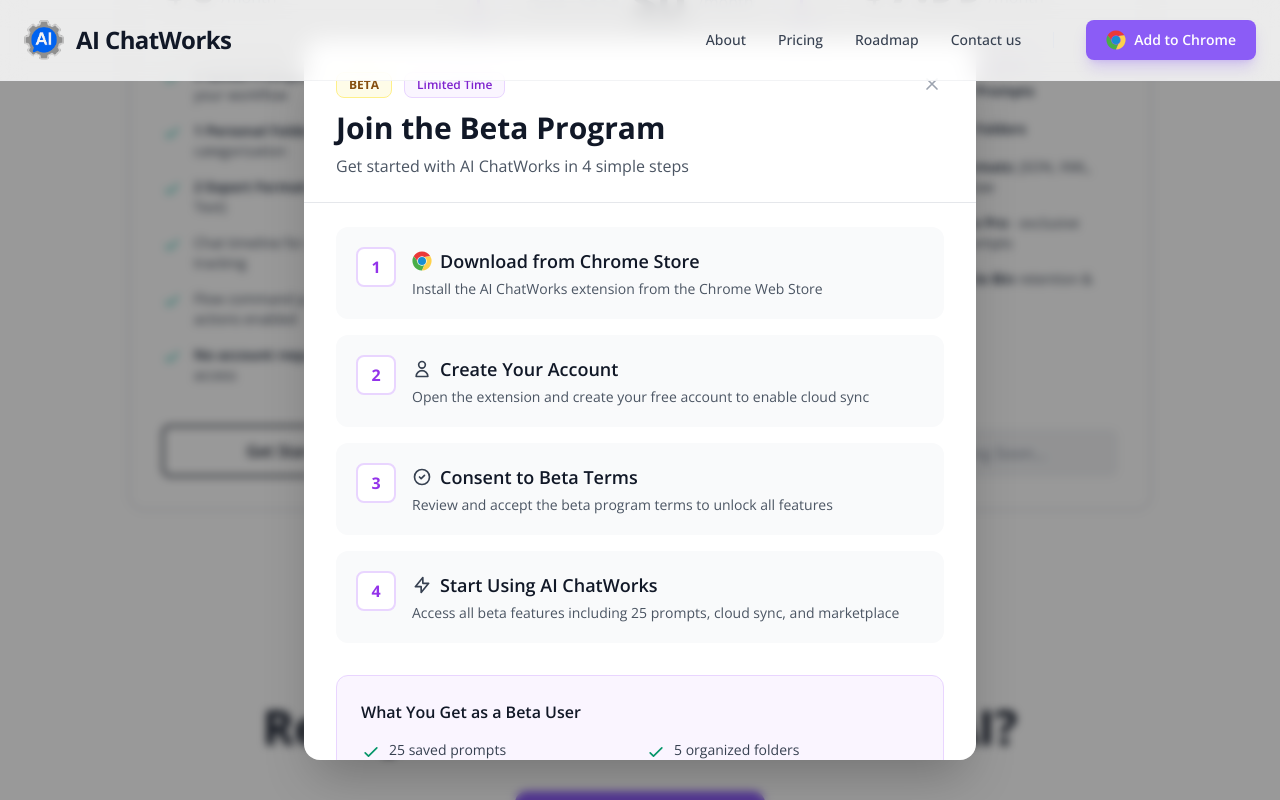
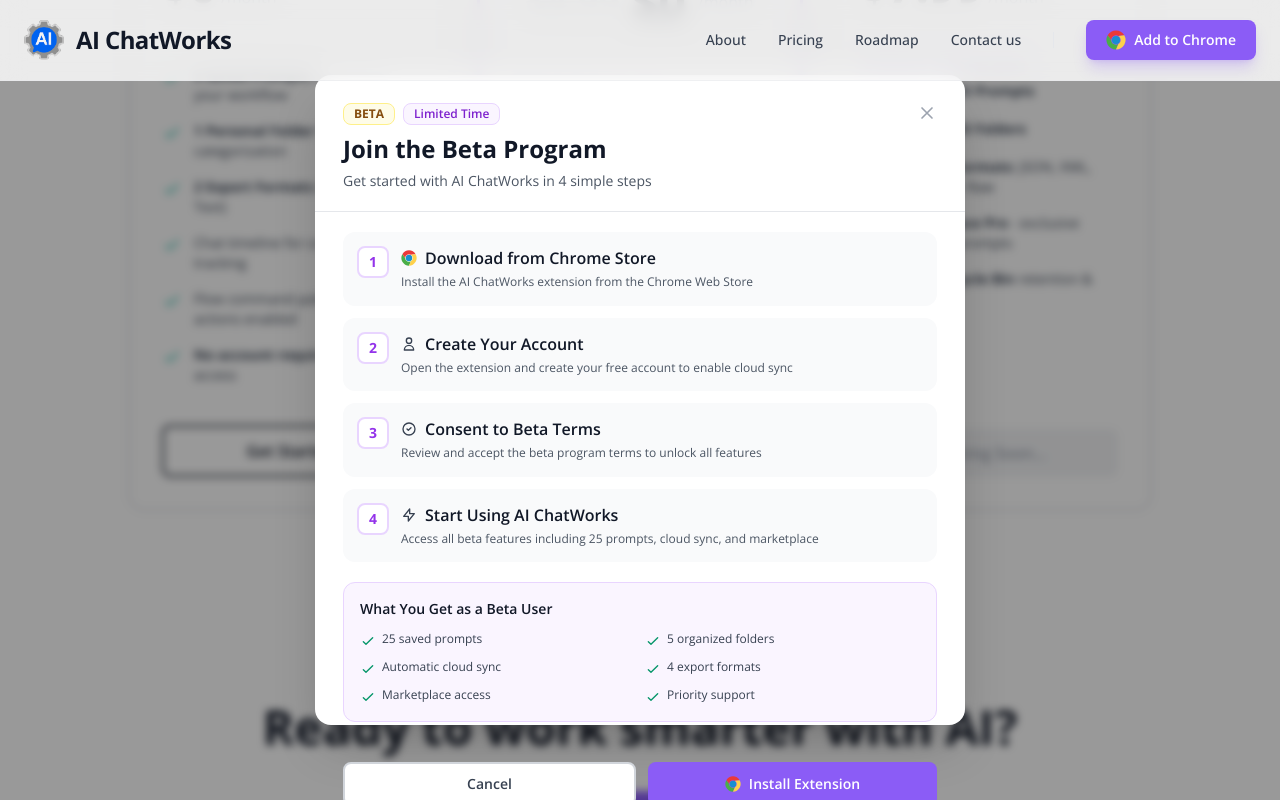
Before and after one commit to roeymit84/ai-chatworks-website, a Next.js app: page / in a window 1280 px wide. Both pictures are taken after a click on the button "Join Beta". Shown: the part 2227-3027 px from the top of the page. Built offline with nearby package versions, Linux system fonts and the light colour scheme.

Commit message:
Add files via upload

```diff
--- a/components/BetaModal.jsx
+++ b/components/BetaModal.jsx
@@ -1,5 +1,5 @@
 // BetaModal.jsx
-// Clean, sophisticated modal matching AI ChatWorks brand guidelines
+// Fixed 650x650px modal with no scrolling
 // Place in: /components/BetaModal.jsx
 
 import { useEffect } from 'react'
@@ -38,15 +38,16 @@
       {/* Backdrop */}
       <div className="absolute inset-0 bg-black/40 backdrop-blur-sm" />
 
-      {/* Modal Container */}
+      {/* Modal Container - FIXED 650x650px */}
       <div
-        className="relative bg-white rounded-2xl shadow-2xl max-w-2xl w-full max-h-[90vh] overflow-y-auto animate-scale-in"
+        className="relative bg-white rounded-2xl shadow-2xl animate-scale-in"
+        style={{ width: '650px', height: '650px' }}
         onClick={(e) => e.stopPropagation()}
       >
         {/* Close Button */}
         <button
           onClick={onClose}
-          className="absolute top-6 right-6 w-10 h-10 flex items-center justify-center rounded-lg hover:bg-gray-100 transition-colors duration-200 group"
+          className="absolute top-5 right-5 w-9 h-9 flex items-center justify-center rounded-lg hover:bg-gray-100 transition-colors duration-200 group z-10"
           aria-label="Close modal"
         >
           <svg className="w-5 h-5 text-gray-400 group-hover:text-gray-600" fill="none" stroke="currentColor" viewBox="0 0 24 24">
@@ -55,141 +56,141 @@
         </button>
 
         {/* Header */}
-        <div className="px-8 pt-8 pb-6 border-b border-gray-200">
-          <div className="flex items-center gap-3 mb-3">
-            <div className="inline-flex items-center gap-2 px-3 py-1 bg-yellow-50 border border-yellow-200 rounded-lg">
+        <div className="px-7 pt-7 pb-5 border-b border-gray-200">
+          <div className="flex items-center gap-2 mb-2">
+            <div className="inline-flex items-center gap-2 px-2.5 py-0.5 bg-yellow-50 border border-yellow-200 rounded-lg">
               <span className="text-xs font-bold text-yellow-800">BETA</span>
             </div>
-            <div className="inline-flex items-center gap-2 px-3 py-1 bg-purple-50 border border-purple-200 rounded-lg">
+            <div className="inline-flex items-center gap-2 px-2.5 py-0.5 bg-purple-50 border border-purple-200 rounded-lg">
               <span className="text-xs font-semibold text-purple-700">Limited Time</span>
             </div>
           </div>
-          <h2 className="text-3xl font-bold text-gray-900 mb-2">Join the Beta Program</h2>
-          <p className="text-base text-gray-600">Get started with AI ChatWorks in 4 simple steps</p>
+          <h2 className="text-2xl font-bold text-gray-900 mb-1.5">Join the Beta Program</h2>
+          <p className="text-sm text-gray-600">Get started with AI ChatWorks in 4 simple steps</p>
         </div>
 
         {/* Content */}
-        <div className="px-8 py-6">
-          {/* Steps */}
-          <div className="space-y-4 mb-8">
+        <div className="px-7 py-5">
+          {/* Steps - Compact */}
+          <div className="space-y-3 mb-5">
             {/* Step 1 */}
-            <div className="flex items-start gap-4 p-5 bg-gray-50 rounded-xl hover:bg-gray-100 transition-colors duration-200">
-              <div className="flex-shrink-0 w-10 h-10 flex items-center justify-center rounded-lg bg-white border-2 border-purple-200 text-purple-600 font-bold">
+            <div className="flex items-start gap-3 p-3.5 bg-gray-50 rounded-xl hover:bg-gray-100 transition-colors duration-200">
+              <div className="flex-shrink-0 w-8 h-8 flex items-center justify-center rounded-lg bg-white border-2 border-purple-200 text-purple-600 font-bold text-sm">
                 1
               </div>
-              <div className="flex-1">
-                <div className="flex items-center gap-2 mb-1">
-                  <svg className="w-5 h-5 text-gray-700" viewBox="0 0 100 100" xmlns="http://www.w3.org/2000/svg">
+              <div className="flex-1 min-w-0">
+                <div className="flex items-center gap-2 mb-0.5">
+                  <svg className="w-4 h-4 text-gray-700 flex-shrink-0" viewBox="0 0 100 100" xmlns="http://www.w3.org/2000/svg">
                     <ellipse cx="50" cy="50" rx="20" ry="20" fill="#188FD1" />
                     <path d="M 8.5,26 A 48,48 0 0 1 91.5,26 L 62,29.5 A 24,24 0 0 0 26,50 z" fill="#EA3939" />
                     <path d="M 50,98 A 48,48 0 0 1 8.5,26 L 26,50 A 24,24 0 0 0 62,70.5 z" fill="#4AAE48" />
                     <path d="M 91.5,26 A 48,48 0 0 1 50,98 L 62,70.5 A 24,24 0 0 0 62,29.5 z" fill="#FED14B" />
                   </svg>
-                  <h3 className="text-lg font-semibold text-gray-900">Download from Chrome Store</h3>
+                  <h3 className="text-base font-semibold text-gray-900">Download from Chrome Store</h3>
                 </div>
-                <p className="text-sm text-gray-600">Install the AI ChatWorks extension from the Chrome Web Store</p>
+                <p className="text-xs text-gray-600 leading-relaxed">Install the AI ChatWorks extension from the Chrome Web Store</p>
               </div>
             </div>
 
             {/* Step 2 */}
-            <div className="flex items-start gap-4 p-5 bg-gray-50 rounded-xl hover:bg-gray-100 transition-colors duration-200">
-              <div className="flex-shrink-0 w-10 h-10 flex items-center justify-center rounded-lg bg-white border-2 border-purple-200 text-purple-600 font-bold">
+            <div className="flex items-start gap-3 p-3.5 bg-gray-50 rounded-xl hover:bg-gray-100 transition-colors duration-200">
+              <div className="flex-shrink-0 w-8 h-8 flex items-center justify-center rounded-lg bg-white border-2 border-purple-200 text-purple-600 font-bold text-sm">
                 2
               </div>
-              <div className="flex-1">
-                <div className="flex items-center gap-2 mb-1">
-                  <svg className="w-5 h-5 text-gray-700" fill="none" stroke="currentColor" viewBox="0 0 24 24">
+              <div className="flex-1 min-w-0">
+                <div className="flex items-center gap-2 mb-0.5">
+                  <svg className="w-4 h-4 text-gray-700 flex-shrink-0" fill="none" stroke="currentColor" viewBox="0 0 24 24">
                     <path strokeLinecap="round" strokeLinejoin="round" strokeWidth={2} d="M16 7a4 4 0 11-8 0 4 4 0 018 0zM12 14a7 7 0 00-7 7h14a7 7 0 00-7-7z" />
                   </svg>
-                  <h3 className="text-lg font-semibold text-gray-900">Create Your Account</h3>
+                  <h3 className="text-base font-semibold text-gray-900">Create Your Account</h3>
                 </div>
-                <p className="text-sm text-gray-600">Open the extension and create your free account to enable cloud sync</p>
+                <p className="text-xs text-gray-600 leading-relaxed">Open the extension and create your free account to enable cloud sync</p>
               </div>
             </div>
 
             {/* Step 3 */}
-            <div className="flex items-start gap-4 p-5 bg-gray-50 rounded-xl hover:bg-gray-100 transition-colors duration-200">
-              <div className="flex-shrink-0 w-10 h-10 flex items-center justify-center rounded-lg bg-white border-2 border-purple-200 text-purple-600 font-bold">
+            <div className="flex items-start gap-3 p-3.5 bg-gray-50 rounded-xl hover:bg-gray-100 transition-colors duration-200">
+              <div className="flex-shrink-0 w-8 h-8 flex items-center justify-center rounded-lg bg-white border-2 border-purple-200 text-purple-600 font-bold text-sm">
                 3
               </div>
-              <div className="flex-1">
-                <div className="flex items-center gap-2 mb-1">
-                  <svg className="w-5 h-5 text-gray-700" fill="none" stroke="currentColor" viewBox="0 0 24 24">
+              <div className="flex-1 min-w-0">
+                <div className="flex items-center gap-2 mb-0.5">
+                  <svg className="w-4 h-4 text-gray-700 flex-shrink-0" fill="none" stroke="currentColor" viewBox="0 0 24 24">
                     <path strokeLinecap="round" strokeLinejoin="round" strokeWidth={2} d="M9 12l2 2 4-4m6 2a9 9 0 11-18 0 9 9 0 0118 0z" />
                   </svg>
-                  <h3 className="text-lg font-semibold text-gray-900">Consent to Beta Terms</h3>
+                  <h3 className="text-base font-semibold text-gray-900">Consent to Beta Terms</h3>
                 </div>
-                <p className="text-sm text-gray-600">Review and accept the beta program terms to unlock all features</p>
+                <p className="text-xs text-gray-600 leading-relaxed">Review and accept the beta program terms to unlock all features</p>
               </div>
             </div>
 
             {/* Step 4 */}
-            <div className="flex items-start gap-4 p-5 bg-gray-50 rounded-xl hover:bg-gray-100 transition-colors duration-200">
-              <div className="flex-shrink-0 w-10 h-10 flex items-center justify-center rounded-lg bg-white border-2 border-purple-200 text-purple-600 font-bold">
+            <div className="flex items-start gap-3 p-3.5 bg-gray-50 rounded-xl hover:bg-gray-100 transition-colors duration-200">
+              <div className="flex-shrink-0 w-8 h-8 flex items-center justify-center rounded-lg bg-white border-2 border-purple-200 text-purple-600 font-bold text-sm">
                 4
               </div>
-              <div className="flex-1">
-                <div className="flex items-center gap-2 mb-1">
-                  <svg className="w-5 h-5 text-gray-700" fill="none" stroke="currentColor" viewBox="0 0 24 24">
+              <div className="flex-1 min-w-0">
+                <div className="flex items-center gap-2 mb-0.5">
+                  <svg className="w-4 h-4 text-gray-700 flex-shrink-0" fill="none" stroke="currentColor" viewBox="0 0 24 24">
                     <path strokeLinecap="round" strokeLinejoin="round" strokeWidth={2} d="M13 10V3L4 14h7v7l9-11h-7z" />
                   </svg>
-                  <h3 className="text-lg font-semibold text-gray-900">Start Using AI ChatWorks</h3>
+                  <h3 className="text-base font-semibold text-gray-900">Start Using AI ChatWorks</h3>
                 </div>
-                <p className="text-sm text-gray-600">Access all beta features including 25 prompts, cloud sync, and marketplace</p>
+                <p className="text-xs text-gray-600 leading-relaxed">Access all beta features including 25 prompts, cloud sync, and marketplace</p>
               </div>
             </div>
           </div>
 
-          {/* Benefits Box */}
-          <div className="p-6 bg-purple-50 border border-purple-200 rounded-xl mb-6">
-            <h3 className="text-base font-semibold text-gray-900 mb-4">What You Get as a Beta User</h3>
-            <div className="grid grid-cols-1 sm:grid-cols-2 gap-3">
-              <div className="flex items-start gap-2">
-                <svg className="w-5 h-5 text-emerald-600 flex-shrink-0 mt-0.5" fill="none" stroke="currentColor" viewBox="0 0 24 24">
+          {/* Benefits Box - Compact */}
+          <div className="p-4 bg-purple-50 border border-purple-200 rounded-xl mb-5">
+            <h3 className="text-sm font-semibold text-gray-900 mb-3">What You Get as a Beta User</h3>
+            <div className="grid grid-cols-2 gap-2.5">
+              <div className="flex items-start gap-1.5">
+                <svg className="w-4 h-4 text-emerald-600 flex-shrink-0 mt-0.5" fill="none" stroke="currentColor" viewBox="0 0 24 24">
                   <path strokeLinecap="round" strokeLinejoin="round" strokeWidth={2} d="M5 13l4 4L19 7" />
                 </svg>
-                <span className="text-sm text-gray-700">25 saved prompts</span>
+                <span className="text-xs text-gray-700 leading-snug">25 saved prompts</span>
               </div>
-              <div className="flex items-start gap-2">
-                <svg className="w-5 h-5 text-emerald-600 flex-shrink-0 mt-0.5" fill="none" stroke="currentColor" viewBox="0 0 24 24">
+              <div className="flex items-start gap-1.5">
+                <svg className="w-4 h-4 text-emerald-600 flex-shrink-0 mt-0.5" fill="none" stroke="currentColor" viewBox="0 0 24 24">
                   <path strokeLinecap="round" strokeLinejoin="round" strokeWidth={2} d="M5 13l4 4L19 7" />
                 </svg>
-                <span className="text-sm text-gray-700">5 organized folders</span>
+                <span className="text-xs text-gray-700 leading-snug">5 organized folders</span>
               </div>
-              <div className="flex items-start gap-2">
-                <svg className="w-5 h-5 text-emerald-600 flex-shrink-0 mt-0.5" fill="none" stroke="currentColor" viewBox="0 0 24 24">
+              <div className="flex items-start gap-1.5">
+                <svg className="w-4 h-4 text-emerald-600 flex-shrink-0 mt-0.5" fill="none" stroke="currentColor" viewBox="0 0 24 24">
                   <path strokeLinecap="round" strokeLinejoin="round" strokeWidth={2} d="M5 13l4 4L19 7" />
                 </svg>
-                <span className="text-sm text-gray-700">Automatic cloud sync</span>
+                <span className="text-xs text-gray-700 leading-snug">Automatic cloud sync</span>
               </div>
-              <div className="flex items-start gap-2">
-                <svg className="w-5 h-5 text-emerald-600 flex-shrink-0 mt-0.5" fill="none" stroke="currentColor" viewBox="0 0 24 24">
+              <div className="flex items-start gap-1.5">
+                <svg className="w-4 h-4 text-emerald-600 flex-shrink-0 mt-0.5" fill="none" stroke="currentColor" viewBox="0 0 24 24">
                   <path strokeLinecap="round" strokeLinejoin="round" strokeWidth={2} d="M5 13l4 4L19 7" />
                 </svg>
-                <span className="text-sm text-gray-700">4 export formats</span>
+                <span className="text-xs text-gray-700 leading-snug">4 export formats</span>
               </div>
-              <div className="flex items-start gap-2">
-                <svg className="w-5 h-5 text-emerald-600 flex-shrink-0 mt-0.5" fill="none" stroke="currentColor" viewBox="0 0 24 24">
+              <div className="flex items-start gap-1.5">
+                <svg className="w-4 h-4 text-emerald-600 flex-shrink-0 mt-0.5" fill="none" stroke="currentColor" viewBox="0 0 24 24">
                   <path strokeLinecap="round" strokeLinejoin="round" strokeWidth={2} d="M5 13l4 4L19 7" />
                 </svg>
-                <span className="text-sm text-gray-700">Marketplace access</span>
+                <span className="text-xs text-gray-700 leading-snug">Marketplace access</span>
               </div>
-              <div className="flex items-start gap-2">
-                <svg className="w-5 h-5 text-emerald-600 flex-shrink-0 mt-0.5" fill="none" stroke="currentColor" viewBox="0 0 24 24">
+              <div className="flex items-start gap-1.5">
+                <svg className="w-4 h-4 text-emerald-600 flex-shrink-0 mt-0.5" fill="none" stroke="currentColor" viewBox="0 0 24 24">
                   <path strokeLinecap="round" strokeLinejoin="round" strokeWidth={2} d="M5 13l4 4L19 7" />
                 </svg>
-                <span className="text-sm text-gray-700">Priority support</span>
+                <span className="text-xs text-gray-700 leading-snug">Priority support</span>
               </div>
             </div>
           </div>
         </div>
 
         {/* Footer */}
-        <div className="px-8 pb-8 pt-2">
-          <div className="flex flex-col sm:flex-row gap-3">
+        <div className="px-7 pb-6">
+          <div className="flex gap-3 mb-3">
             <button
               onClick={onClose}
-              className="flex-1 px-6 py-3 bg-white border-2 border-gray-300 text-gray-700 rounded-lg font-semibold hover:bg-gray-50 hover:border-gray-400 transition-all duration-200"
+              className="flex-1 px-5 py-2.5 bg-white border-2 border-gray-300 text-gray-700 rounded-lg font-semibold hover:bg-gray-50 hover:border-gray-400 transition-all duration-200 text-sm"
             >
               Cancel
             </button>
@@ -198,9 +199,10 @@
               target="_blank"
               rel="noopener noreferrer"
               onClick={onClose}
-              className="flex-1 flex items-center justify-center gap-2 px-6 py-3 bg-purple-600 text-white rounded-lg font-semibold hover:bg-purple-700 transition-all duration-200 shadow-sm"
+              className="flex-1 flex items-center justify-center gap-2 px-5 py-2.5 rounded-lg font-semibold transition-all duration-200 shadow-sm text-sm text-white"
+              style={{ backgroundColor: '#8b5cf6' }}
             >
-              <svg className="w-5 h-5" viewBox="0 0 100 100" xmlns="http://www.w3.org/2000/svg">
+              <svg className="w-4 h-4" viewBox="0 0 100 100" xmlns="http://www.w3.org/2000/svg">
                 <ellipse cx="50" cy="50" rx="20" ry="20" fill="#188FD1" />
                 <path d="M 8.5,26 A 48,48 0 0 1 91.5,26 L 62,29.5 A 24,24 0 0 0 26,50 z" fill="#EA3939" />
                 <path d="M 50,98 A 48,48 0 0 1 8.5,26 L 26,50 A 24,24 0 0 0 62,70.5 z" fill="#4AAE48" />
@@ -209,7 +211,7 @@
               Install Extension
             </a>
           </div>
-          <p className="text-xs text-gray-500 text-center mt-4">Free during beta • No credit card required • Cancel anytime</p>
+          <p className="text-xs text-gray-500 text-center">Free during beta • No credit card required</p>
         </div>
       </div>
 
```
